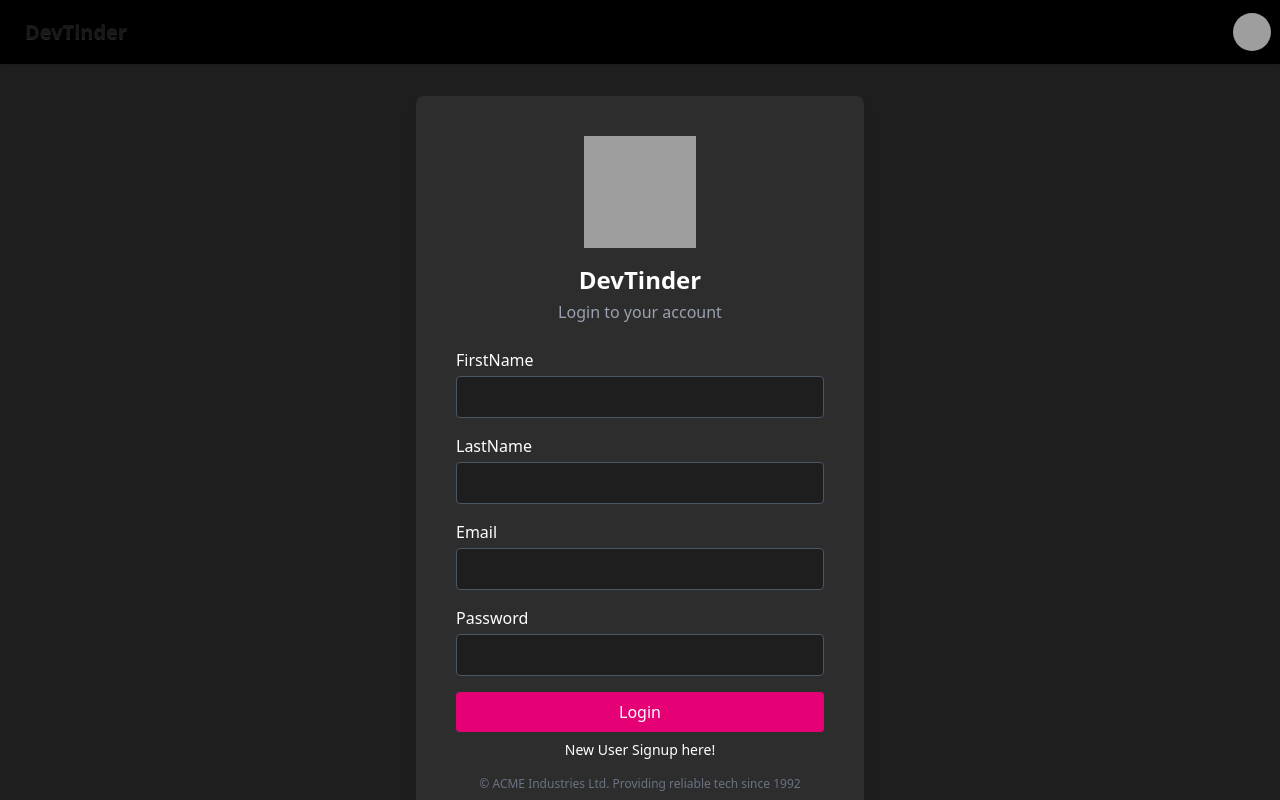
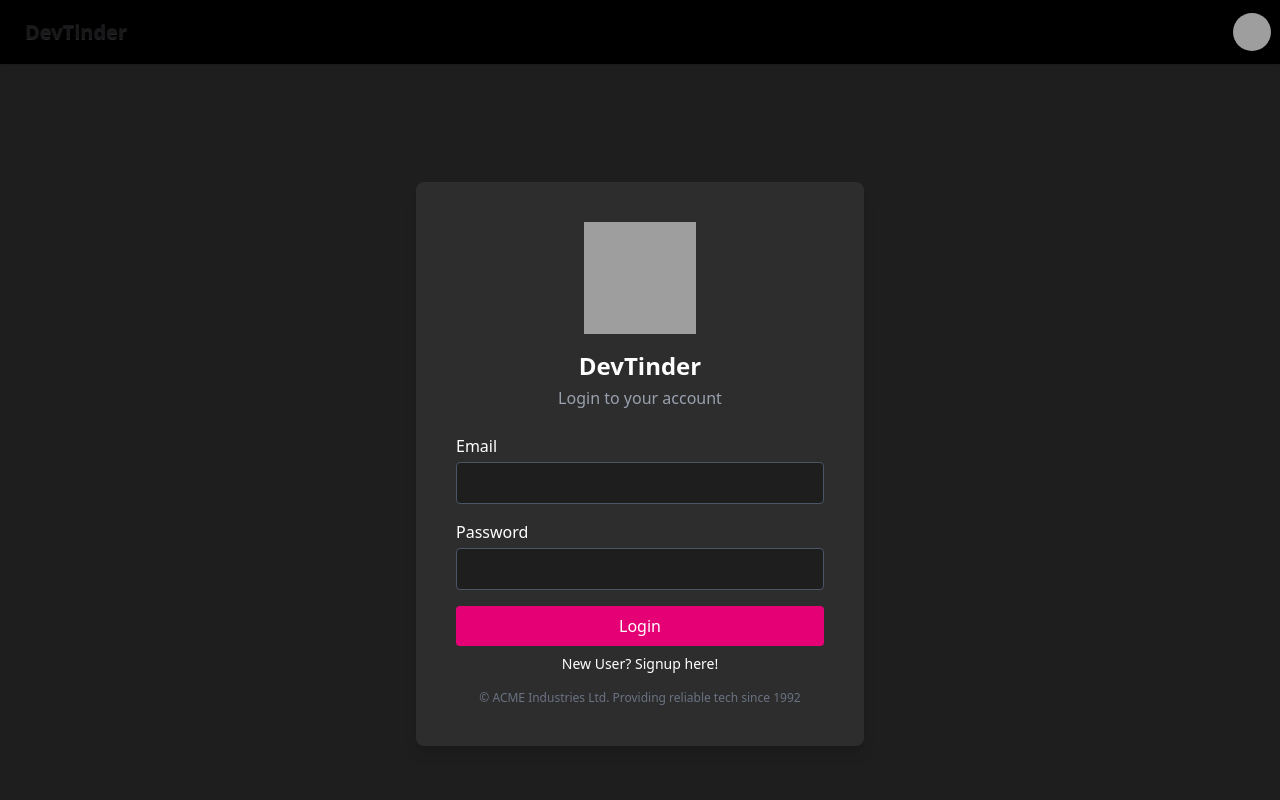
Before and after one commit to rithishcodespace/DevTinder, a React (Vite) app in the folder frontend/: page /login in a window 1280 px wide. Shown: the top 800 px of the page. Built offline with nearby package versions, Linux system fonts and the light colour scheme; grey boxes are pictures that could not be loaded.

Commit message:
commited to clone in aws

```diff
--- a/frontend/src/components/FeedCard.jsx
+++ b/frontend/src/components/FeedCard.jsx
@@ -10,6 +10,7 @@ const FeedCard = ({ user, showActions = true }) => {
     try {
       const response = await axios.post(`http://localhost:3000/request/send/${status}/${_id}`, {}, { withCredentials: true });
       dispatch(removeUserFromFeed(_id));
+      window.location.reload();
     } catch (error) {
       console.log(error);
     }
--- a/frontend/src/components/Login.jsx
+++ b/frontend/src/components/Login.jsx
@@ -7,56 +7,61 @@ import { addUser } from "../utils/userSlice";
 function Login() {
   const dispatch = useDispatch();
   const navigate = useNavigate();
+
   const [email, setEmail] = useState("");
   const [password, setPassword] = useState("");
-  const [error, seterror] = useState("");
-  const [firstName,setfirstName] = useState("");
-  const [lastName,setlastName] = useState("");
-  const [isLoginForm,setisLoginForm] = useState(true);
+  const [error, setError] = useState("");
+  const [firstName, setFirstName] = useState("");
+  const [lastName, setLastName] = useState("");
+  const [age, setAge] = useState("");
+  const [gender, setGender] = useState("");
+  const [isLoginForm, setIsLoginForm] = useState(true);
 
   const handleSubmit = async (e) => {
     e.preventDefault();
     try {
-      console.log(email, password);
-      let response = await axios.post(
+      const response = await axios.post(
         "http://localhost:3000/login",
-        { emailId: email, password: password },
+        { emailId: email, password },
         {
-          headers: {
-            "Content-Type": "application/json",
-          },
+          headers: { "Content-Type": "application/json" },
           withCredentials: true,
         }
       );
       if (response.status === 200) {
-        alert("success");
+        alert("Login success");
         dispatch(addUser(response.data));
-        console.log(response.data);
         navigate("/");
       }
     } catch (error) {
-      seterror(error.response.data);
+      setError(error.response?.data || "Login failed");
     }
   };
 
-  async function handleSignup()
+  const handleSignup = async (e) => {
+    e.preventDefault();
+    try {
+      const response = await axios.post(
+        "http://localhost:3000/signup",
         {
-    let response = await axios.post("http://localhost:3000/signup",{
-      "firstName":firstName,
-      "lastName":lastName,
-      "emailId":email,
-      "password":password
+          firstName,
+          lastName,
+          emailId: email,
+          password,
+          age,
+          gender: gender,
         },
-    {
-      withCredentials:true
-    })
-    if(response.status === 200)
-    {
+        { withCredentials: true }
+      );
+      if (response.status === 200) {
+        alert("Signup success");
         dispatch(addUser(response.data));
-      console.log(response.data);
         navigate("/profile");
       }
+    } catch (error) {
+      setError(error.response?.data || "Signup failed");
     }
+  };
 
   return (
     <div className="flex items-center justify-center h-screen bg-[#1e1e1e]">
@@ -64,40 +69,43 @@ function Login() {
         onSubmit={isLoginForm ? handleSubmit : handleSignup}
         className="bg-[#2d2d2d] p-10 rounded-lg shadow-lg text-center w-full max-w-md"
       >
-        <div className="mb-6">
+        {isLoginForm && <div className="mb-6">
           <img
             src="https://cdn-icons-png.flaticon.com/512/1995/1995564.png"
             alt="avatar"
             className="w-28 h-28 mx-auto mb-4"
           />
           <h2 className="text-2xl font-bold text-white mb-1">DevTinder</h2>
-          <p className="text-gray-400">{isLoginForm ? "Login" : "Signup"} to your account</p>
-        </div>
+          <p className="text-gray-400">
+            {isLoginForm ? "Login" : "Signup"} to your account
+          </p>
+        </div>}
 
-        { isLoginForm &&
+        {!isLoginForm && (
           <>
             <div className="mb-4 text-left">
-          <label className="block mb-1 text-white">FirstName</label>
+              <label className="block mb-1 text-white">First Name</label>
               <input
                 type="text"
                 className="w-full px-3 py-2 border border-gray-600 bg-[#1e1e1e] text-white rounded focus:outline-none focus:ring-2 focus:ring-pink-500"
                 value={firstName}
-            onChange={(e) => setfirstName(e.target.value)}
+                onChange={(e) => setFirstName(e.target.value)}
                 required
               />
             </div>
 
             <div className="mb-4 text-left">
-          <label className="block mb-1 text-white">LastName</label>
+              <label className="block mb-1 text-white">Last Name</label>
               <input
                 type="text"
                 className="w-full px-3 py-2 border border-gray-600 bg-[#1e1e1e] text-white rounded focus:outline-none focus:ring-2 focus:ring-pink-500"
                 value={lastName}
-            onChange={(e) => setlastName(e.target.value)}
+                onChange={(e) => setLastName(e.target.value)}
                 required
               />
             </div>
-        </>}
+          </>
+        )}
 
         <div className="mb-4 text-left">
           <label className="block mb-1 text-white">Email</label>
@@ -121,6 +129,32 @@ function Login() {
           />
         </div>
 
+        {!isLoginForm && (
+          <>
+            <div className="mb-4 text-left">
+              <label className="block mb-1 text-white">Age</label>
+              <input
+                type="text"
+                className="w-full px-3 py-2 border border-gray-600 bg-[#1e1e1e] text-white rounded focus:outline-none focus:ring-2 focus:ring-pink-500"
+                value={age}
+                onChange={(e) => setAge(e.target.value)}
+                required
+              />
+            </div>
+
+            <div className="mb-4 text-left">
+              <label className="block mb-1 text-white">Gender</label>
+              <input
+                type="text"
+                className="w-full px-3 py-2 border border-gray-600 bg-[#1e1e1e] text-white rounded focus:outline-none focus:ring-2 focus:ring-pink-500"
+                value={gender}
+                onChange={(e) => setGender(e.target.value)}
+                required
+              />
+            </div>
+          </>
+        )}
+
         <p className="text-red-500 text-sm mb-4">{error}</p>
 
         <button
@@ -130,7 +164,14 @@ function Login() {
           {isLoginForm ? "Login" : "Signup"}
         </button>
 
-        <p className="m-2 text-white text-sm cursor-pointer" onClick={() => setisLoginForm(!isLoginForm)}>{isLoginForm ? "New User Signup here!" : "Existing User? Login here"}</p>
+        <p
+          className="m-2 text-white text-sm cursor-pointer"
+          onClick={() => setIsLoginForm(!isLoginForm)}
+        >
+          {isLoginForm
+            ? "New User? Signup here!"
+            : "Existing User? Login here"}
+        </p>
 
         <p className="text-gray-500 text-xs mt-4">
           © ACME Industries Ltd. Providing reliable tech since 1992
```
Lines whose indentation alone changed are shown as unchanged.
